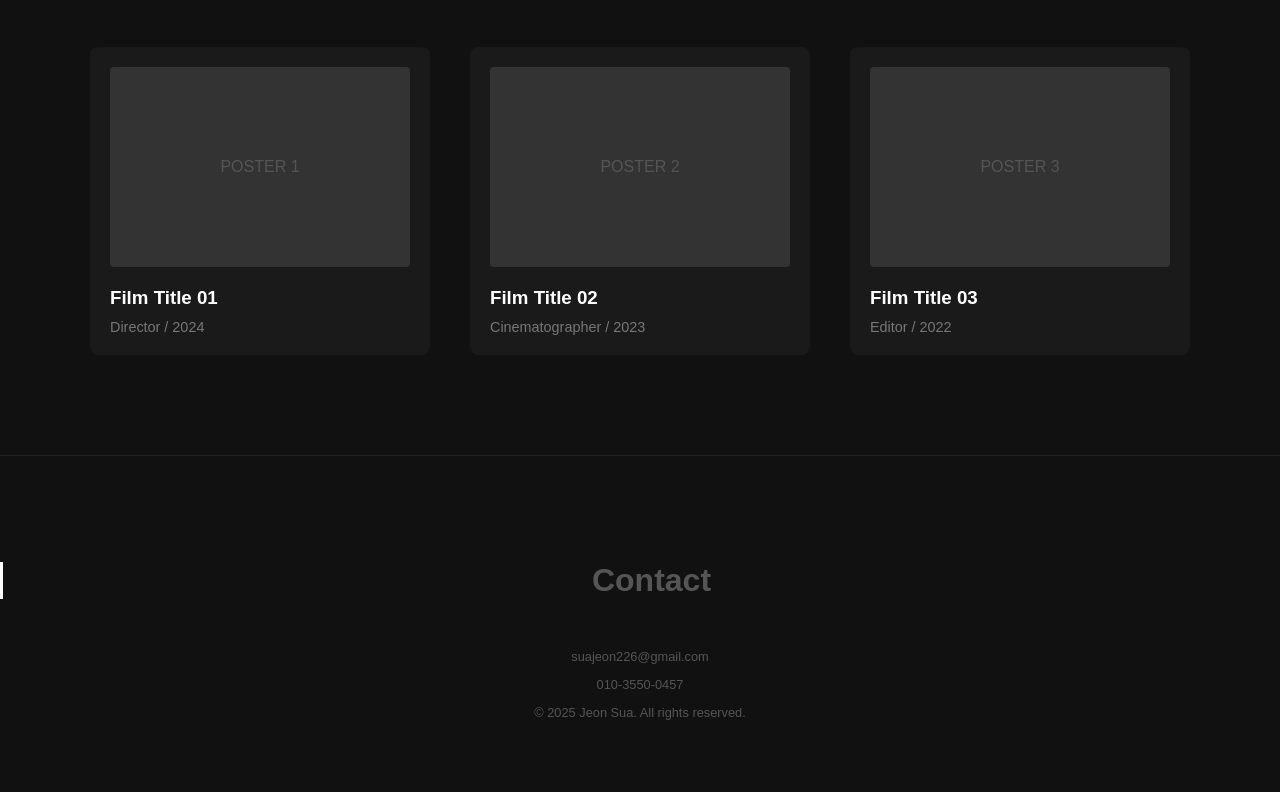
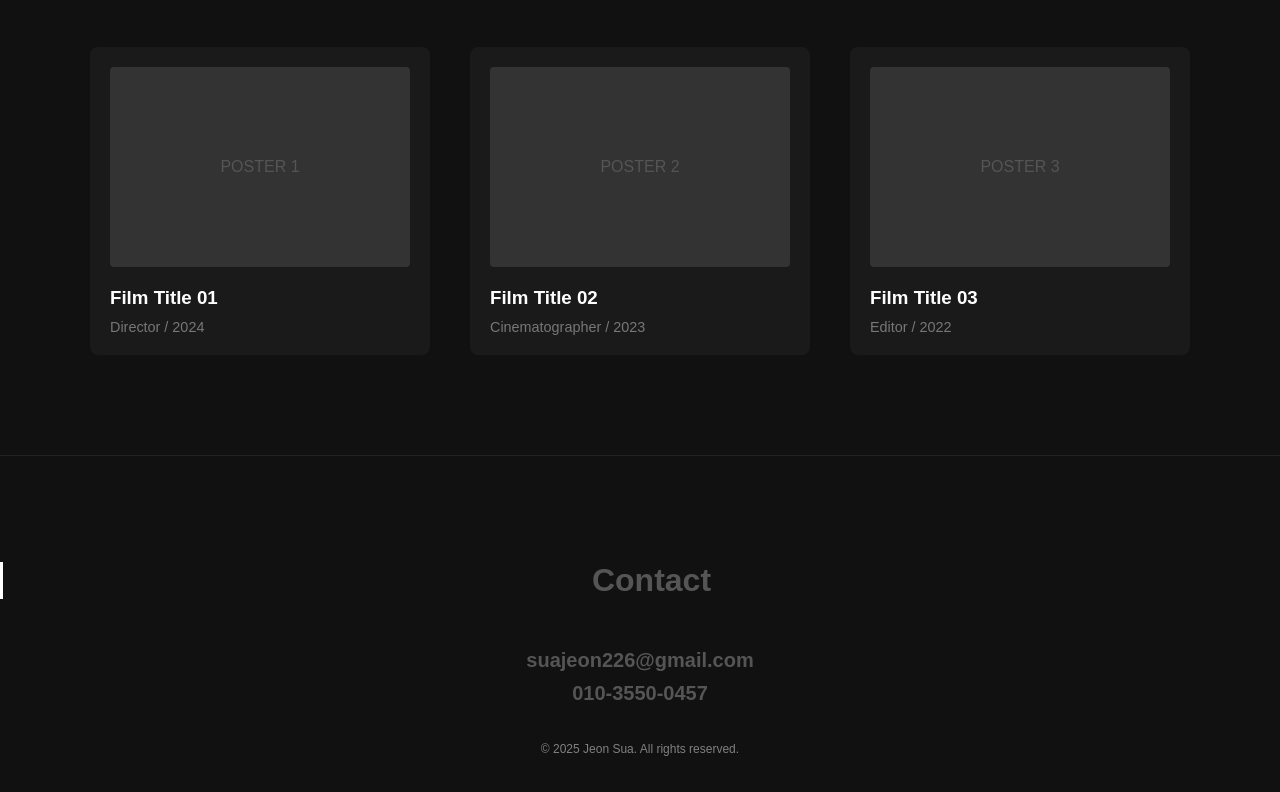
Before and after one commit to jeonsua/jeonsua.github.io, a plain HTML site: page index.html in a window 1280 px wide. Shown: the part 1027-1819 px from the top of the page. Drawn offline with Linux system fonts and the light colour scheme.

Commit message:
Update index.html

```diff
--- a/index.html
+++ b/index.html
@@ -49,8 +49,10 @@
 
     <footer id="contact">
         <h2>Contact</h2>
-        <p>suajeon226@gmail.com</p>
-        <p>010-3550-0457</p> <p>© 2025 Jeon Sua. All rights reserved.</p>
+        <p style="font-size: 20px; font-weight: bold; margin: 10px 0;">suajeon226@gmail.com</p>
+<p style="font-size: 20px; font-weight: bold; margin: 10px 0;">010-3550-0457</p>
+<br>
+<p style="font-size: 12px; color: gray;">© 2025 Jeon Sua. All rights reserved.</p>
     </footer>
 </body>
 </html>
```
